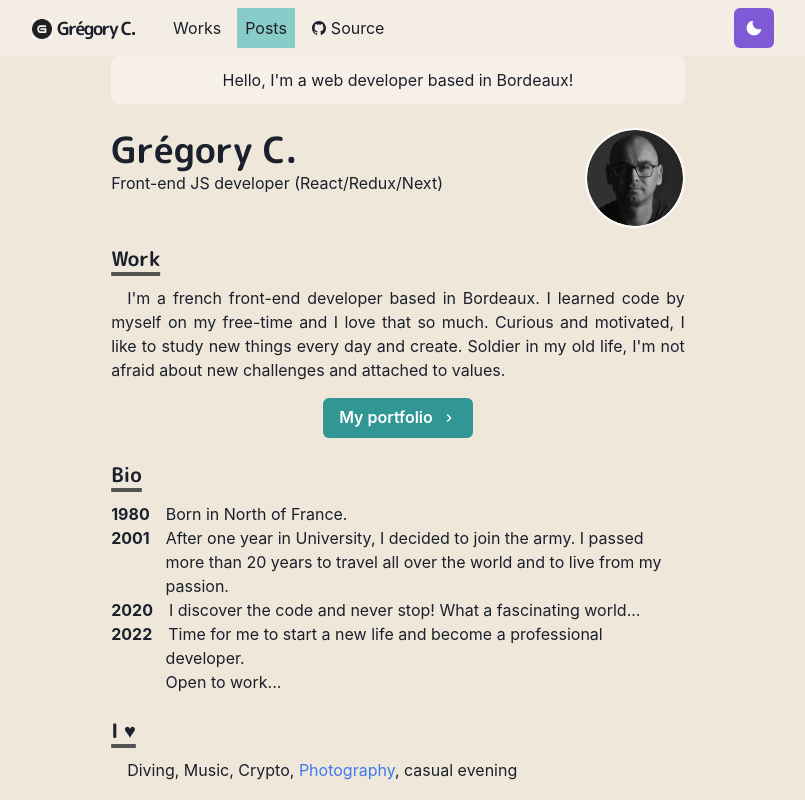
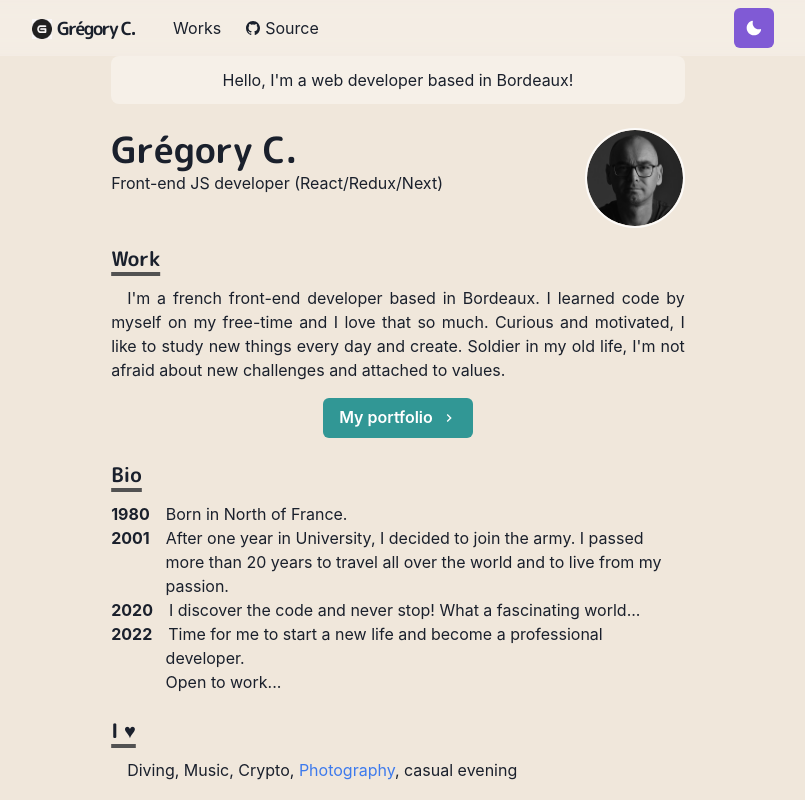
Before and after one commit to gregchapauli/My-Portfolio, a Next.js app: page / in a window 1280 px wide. Shown: the top 800 px of the page, without its empty margins (242-1047 px from the left). Built offline with nearby package versions, Linux system fonts and the light colour scheme.

Commit message:
Désactivation du lien vers Posts

```diff
--- a/components/navbar.js
+++ b/components/navbar.js
@@ -74,7 +74,7 @@ const Navbar = props => {
           <LinkItem href="/works" path={path}>
             Works
           </LinkItem>
-          <LinkItem /*href="/posts" path={path}*/>Posts</LinkItem>
+          {/* <LinkItem href="/posts" path={path}>Posts</LinkItem> */}
           <LinkItem
             target="_blank"
             href="https://github.com/gregchapauli/MyPortfolio"
```
